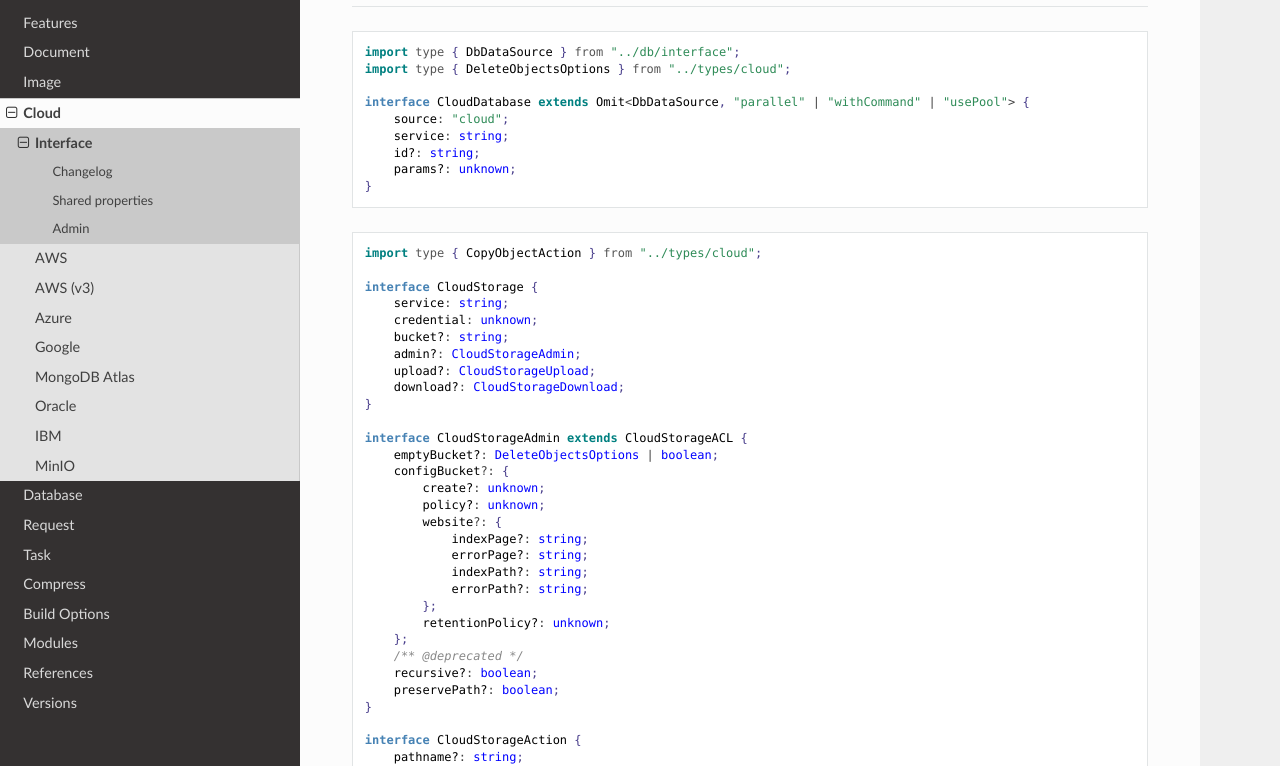
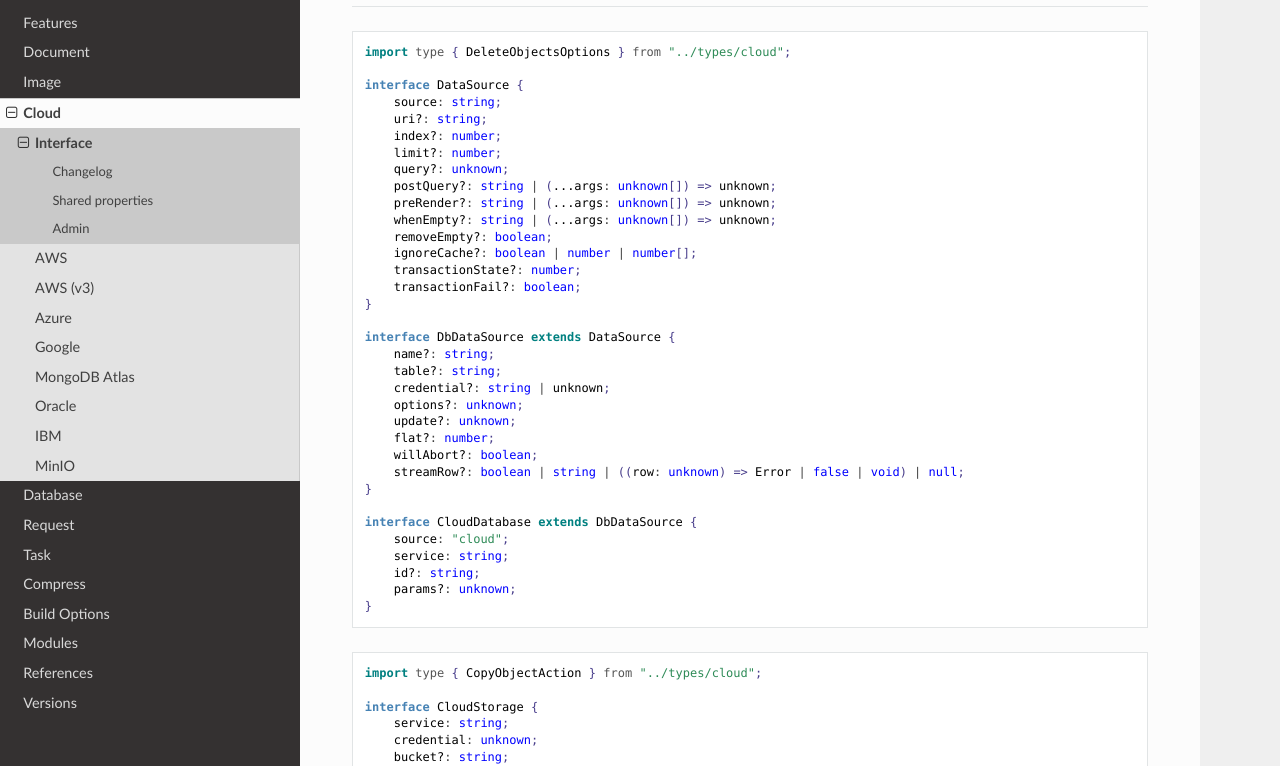
Before and after one commit to anpham6/chrome-docs, a Sphinx documentation site: the page built from source/cloud/interface.rst, in a window 1280 px wide and 900 px high, cut to the strip 134-900 px from the top of the window. Built offline with Sphinx 7.4.7 and the Read the Docs theme 3.1.0, drawn with Linux system fonts in a browser that asks for light colours.

```diff
--- a/source/cloud/interface.rst
+++ b/source/cloud/interface.rst
@@ -4,10 +4,35 @@ Interface
 
 .. code-block:: typescript
 
-  import type { DbDataSource } from "../db/interface";
   import type { DeleteObjectsOptions } from "../types/cloud";
 
-  interface CloudDatabase extends Omit<DbDataSource, "parallel" | "withCommand" | "usePool"> {
+  interface DataSource {
+      source: string;
+      uri?: string;
+      index?: number;
+      limit?: number;
+      query?: unknown;
+      postQuery?: string | (...args: unknown[]) => unknown;
+      preRender?: string | (...args: unknown[]) => unknown;
+      whenEmpty?: string | (...args: unknown[]) => unknown;
+      removeEmpty?: boolean;
+      ignoreCache?: boolean | number | number[];
+      transactionState?: number;
+      transactionFail?: boolean;
+  }
+
+  interface DbDataSource extends DataSource {
+      name?: string;
+      table?: string;
+      credential?: string | unknown;
+      options?: unknown;
+      update?: unknown;
+      flat?: number;
+      willAbort?: boolean;
+      streamRow?: boolean | string | ((row: unknown) => Error | false | void) | null;
+  }
+
+  interface CloudDatabase extends DbDataSource {
       source: "cloud";
       service: string;
       id?: string;
--- a/source/conf.py
+++ b/source/conf.py
@@ -9,7 +9,7 @@
 project = 'E-mc'
 copyright = 'squared 2025'
 author = 'An Pham'
-release = '0.12.9'
+release = '0.13.0'
 
 # -- General configuration ---------------------------------------------------
 # https://www.sphinx-doc.org/en/master/usage/configuration.html#general-configuration
@@ -38,7 +38,7 @@ rst_prolog = """
 
 html_theme = 'sphinx_rtd_theme'
 html_theme_options = {
-  'style_nav_header_background': 'url(https://e-mc.readthedocs.io/en/latest/_static/places/005.png);',
+  'style_nav_header_background': 'url(https://e-mc.readthedocs.io/en/latest/_static/places/006.png);',
   'navigation_depth': 3,
   'includehidden': False,
 }
--- a/source/db/redis.rst
+++ b/source/db/redis.rst
@@ -106,11 +106,6 @@ Authentication
         "password": "",
         "database": 0 // SELECT index (number > 0)
       }
-    },
-    "settings": {
-      "imports": {
-        "redis": "@pi-r2/redis" // Optional
-      }
     }
   }
 
--- a/source/versions.rst
+++ b/source/versions.rst
@@ -7,6 +7,7 @@ Versions
 ========== ======== ======== ========
    Date      Docs      E-mc     Pi-r
 ========== ======== ======== ========
+2025-10-18    0.7.0   0.13.0   0.11.0
 2025-10-17    0.6.5   0.12.9   0.10.3
 2025-09-16    0.6.4   0.12.7   0.10.3
 2025-08-09    0.6.3   0.12.5   0.10.2
```
Also changed, not shown: README.md (+2 -1 lines), source/index.rst (+6 -1 lines), source/_static/places/006.png (added).
